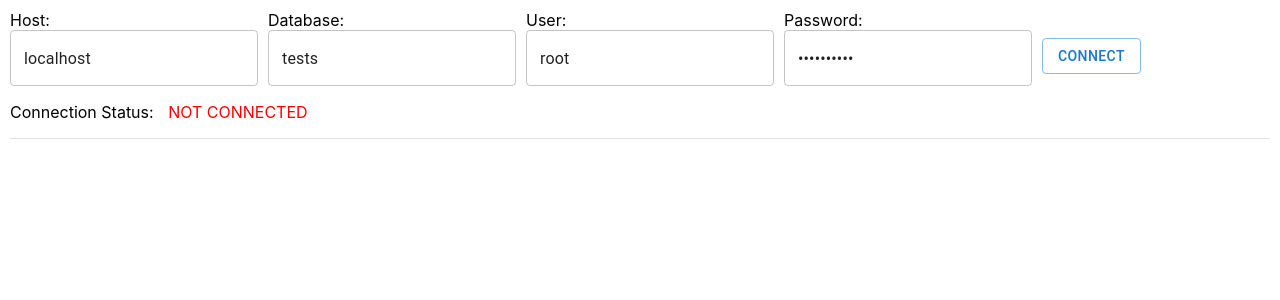
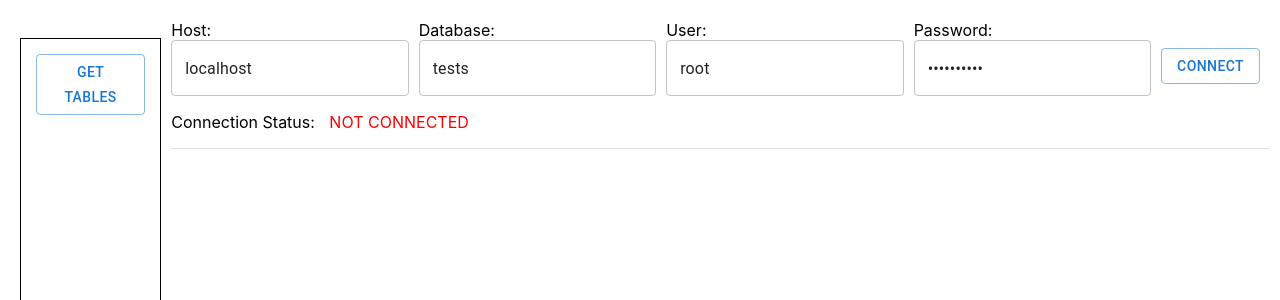
Before and after one commit to Tiinzzy/mysql-browser, a React (Create React App) app: page / in a window 1280 px wide. Shown: the top 300 px of the page. Built offline with nearby package versions, Linux system fonts and the light colour scheme.

Commit message:
created sidebar for the available tables in database to display

```diff
--- a/src/front-end/MainPage.js
+++ b/src/front-end/MainPage.js
@@ -1,9 +1,12 @@
 import * as React from 'react';
 import { useState } from 'react';
+
+import Box from '@mui/material/Box';
 import Divider from '@mui/material/Divider';
 
 import ConnectionInfo from './ConnectionInfo';
 import QueryWindow from './QueryWindow';
+import GetSqlTables from './GetSqlTables';
 
 export default function MainPage() {
     const [queryOk, setQueryOk] = useState(false);
@@ -13,12 +16,18 @@ export default function MainPage() {
     }
 
     return (
-        <div style={{ margin: 10 }}>
-            <ConnectionInfo callSetQueryOk={callSetQueryOk} />
+        <Box style={{ display: 'flex', flexDirection: 'row', marginTop: 10 }}>
+            <Box style={{ border: 'solid 1px black', display: 'flex', flexDirection: 'column', marginLeft: 20, marginTop: 28, height: '340px' }}>
+                <GetSqlTables />
+            </Box>
+            <div style={{ margin: 10 }}>
+                <ConnectionInfo callSetQueryOk={callSetQueryOk} />
 
-            <Divider sx={{ mt: 2, mb: 2 }} />
+                <Divider sx={{ mt: 2, mb: 2 }} />
 
-            {queryOk && <QueryWindow />}
-        </div>
+                {queryOk && <QueryWindow />}
+            </div>
+        </Box>
+
     );
 }
```
